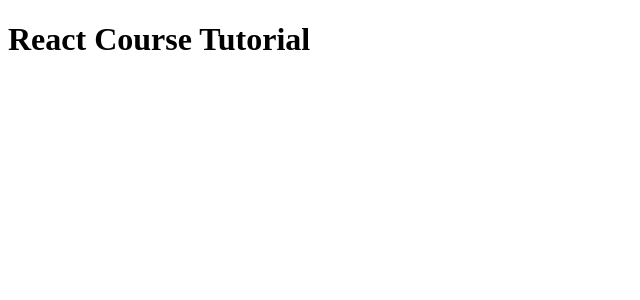
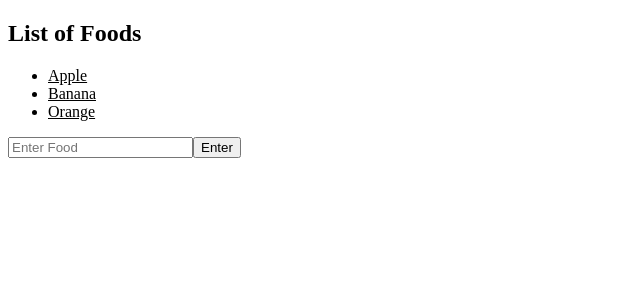
Before and after one commit to chrls97/react-crash-course, a React (Vite) app: page / in a window 1280 px wide. Shown: the top 300 px of the page, without its empty margins (0-640 px from the left). Built offline with nearby package versions, Linux system fonts and the light colour scheme.

Commit message:
done learning

```diff
--- a/src/App.jsx
+++ b/src/App.jsx
@@ -1,7 +1,10 @@
+import MyComponents from './MyComponents.jsx'
 
 function App() {
   return (
-    <h1>React Course Tutorial</h1>
+    <>
+      <MyComponents />
+    </>
   )
 }
 
--- /dev/null
+++ b/src/MyComponents.jsx
@@ -0,0 +1,33 @@
+import React, {useState} from 'react'
+
+const MyComponents = () => {
+
+  const [foods, setFoods] = useState(["Apple", "Banana", "Orange"]);
+
+
+  const addFoodHandler = () => {
+    const newFood = document.getElementById('foodInput').value;
+    document.getElementById('foodInput').value = '';
+    setFoods(f => ([...f, newFood]))
+  }
+
+  const removeFoodHandler = (index) => {
+    setFoods(foods.filter((_, i) => i !== index))
+  }
+
+  return (
+    <div>
+      <h2>List of Foods</h2>
+      <ul>
+        {foods.map((food, index) =>
+        <li key={index} onClick={() => removeFoodHandler(index)}>
+          <u>{food}</u>
+        </li>)}
+      </ul>
+      <input type="text" id="foodInput" placeholder='Enter Food'/>
+      <button onClick={addFoodHandler}>Enter</button>
+    </div>
+  )
+}
+
+export default MyComponents
```
